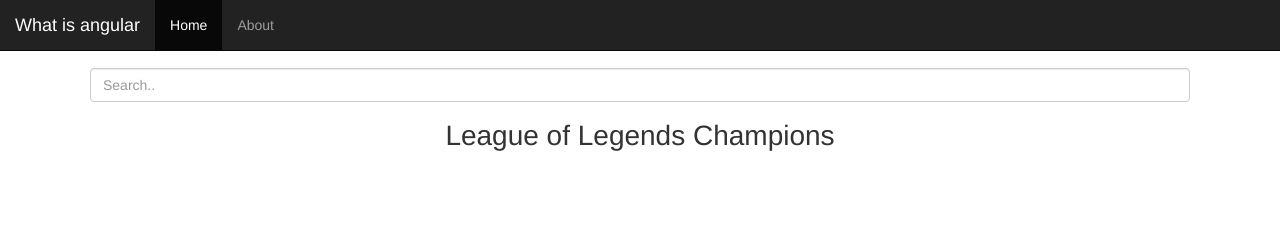
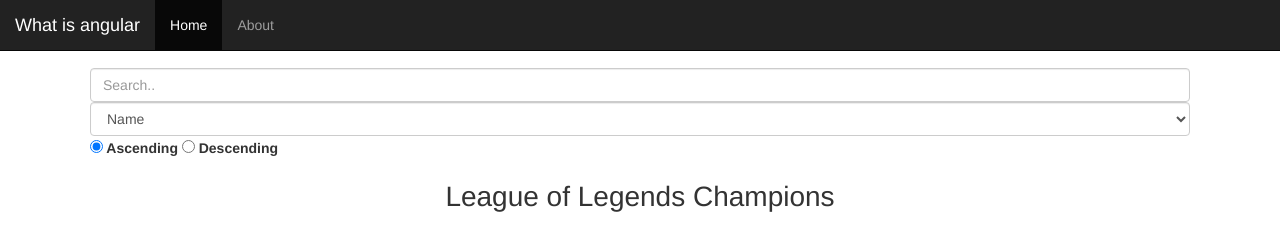
Before and after one commit to chl03ks/WTFisAngular, a website: page index.html in a window 1280 px wide. Drawn offline with nearby package versions, Linux system fonts and the light colour scheme.

Commit message:
Multiple filters to our form

```diff
--- a/index.html
+++ b/index.html
@@ -37,9 +37,21 @@
         <div class="search-box">
                 <h1 class="text-center">Search Champion</h1>
                 <input type="text" ng-model="search.name" id="input" class="form-control" value="" required="required" placeholder="Search.." title="">
+                <select name="" id="input" class="form-control" ng-model="championOrder" required="required">
+                    <option value="name">Name</option>
+                    <option value="desc">Description</option>
+                </select>
+                <label>
+                    <input type="radio" ng-model="direction" name="direction" checked>
+                    Ascending
+                </label>
+                <label>
+                    <input type="radio" ng-model="direction" name="direction" value="reverse">
+                    Descending
+                </label>
         </div><!-- search-box -->
         <h1 class="text-center">League of Legends Champions</h1>
-            <div class="champion col-md-4  text-center" ng-repeat="champion in champions | filter:search | limitTo: 10">
+            <div class="champion col-md-4  text-center" ng-repeat="champion in champions | filter:search | orderBy:championOrder:direction">
                 <img class="champion_img" ng-src="champions/{{champion.name}}_0.jpg" alt="">
                 <div class="info">
                     <h3>{{champion.name | uppercase}}</h3>
--- a/js/controllers.js
+++ b/js/controllers.js
@@ -3,6 +3,7 @@
     .controller('MyCtrl', function ($scope, $http) {
       $http.get('champions.json').success(function(data){
         $scope.champions = data;
+        $scope.championOrder = 'name';
       });
     });
 }());
```
